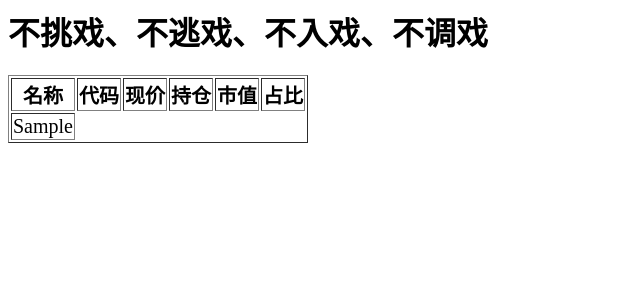
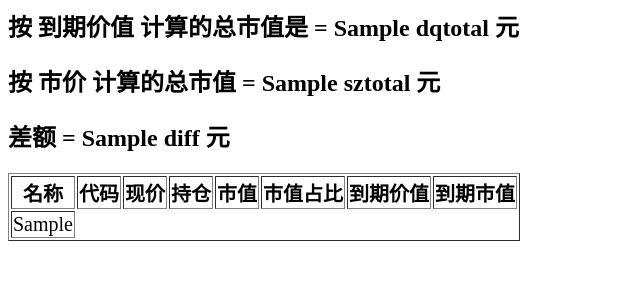
Before and after one commit to winsert/myweb, a Flask app: template app/templates/zb.html in a window 1280 px wide. Shown: the top 300 px of the page, without its empty margins (0-640 px from the left). Run offline with Flask 2, Linux system fonts and the light colour scheme; the template is opened without the code that fills it: most values are stand-ins (such as "Sample title", 1, 10 or a date in 2020).

Commit message:
+ 到期价值和市值

```diff
--- a/app/templates/zb.html
+++ b/app/templates/zb.html
@@ -4,15 +4,18 @@
 </head>
 <body>
 
-<h1>不挑戏、不逃戏、不入戏、不调戏</h1>
-
+<h2>按 到期价值 计算的总市值是 = {{ dqtotal }} 元</h2>
+<h2>按 市价 计算的总市值 = {{ sztotal }} 元</h2>
+<h2>差额 = {{ diff }} 元</h2>
 <table border="1"  style="font-size:20px;">
 <th>名称</th>
 <th>代码</th>
 <th>现价</th>
 <th>持仓</th>
 <th>市值</th>
-<th>占比</th>
+<th>市值占比</th>
+<th>到期价值</th>
+<th>到期市值</th>
 
 {% for zb in zb_list %}
 <tr>
```
